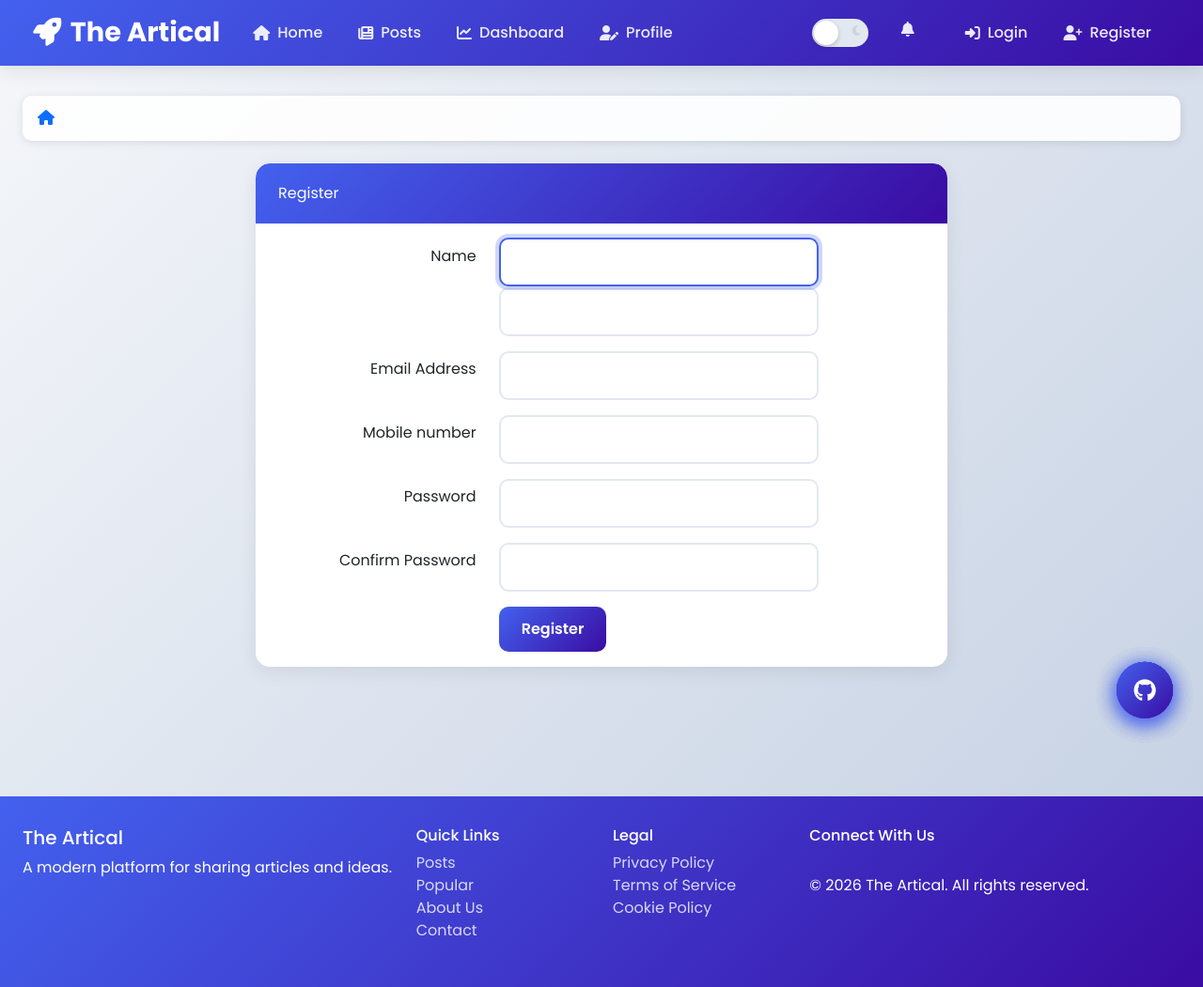
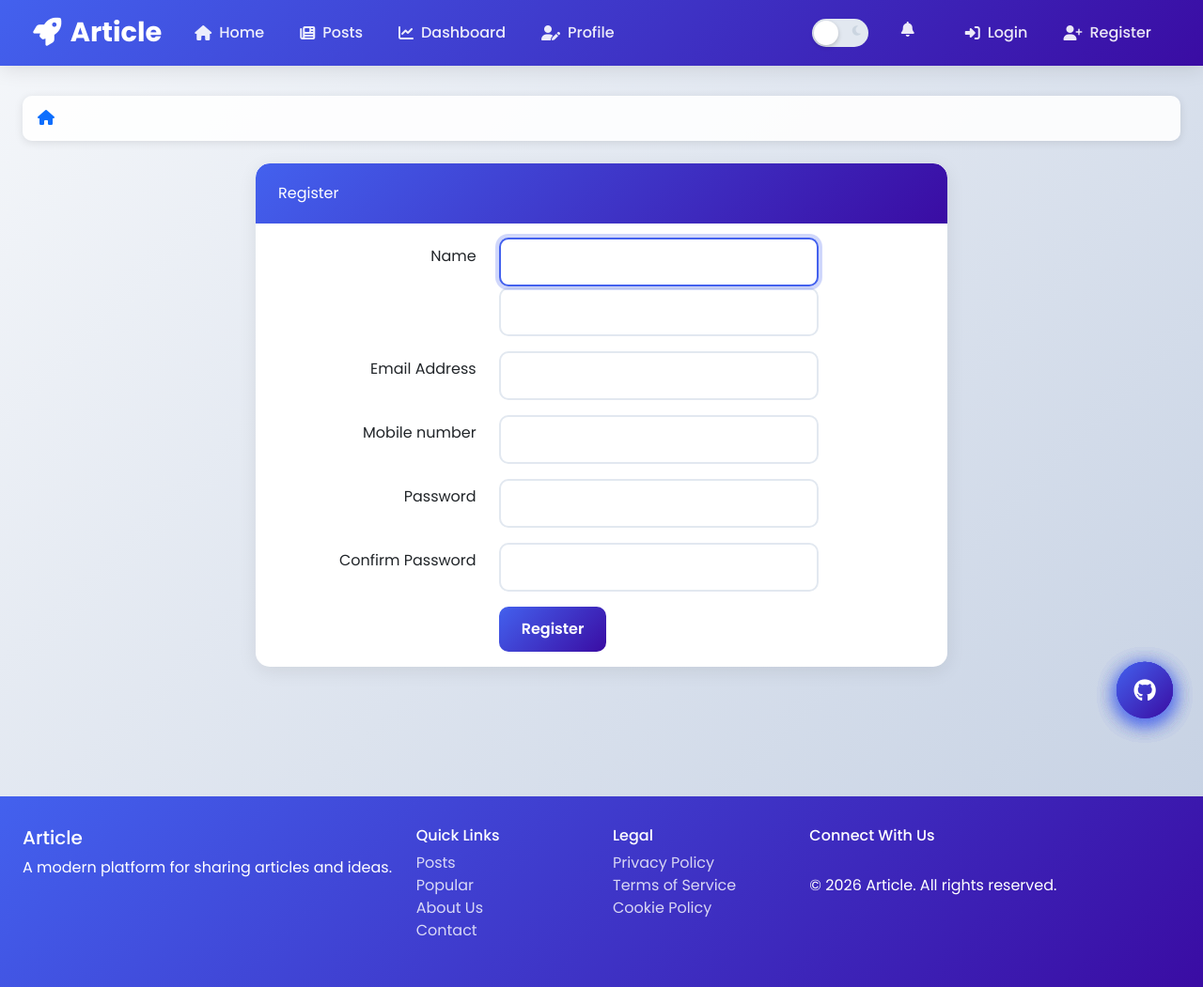
Before and after one commit to bromanitha-lgtm/social, a Laravel app: page /register in a window 1280 px wide. Shown: the whole page at 94% size. Run offline with Laravel 12, Linux system fonts and the light colour scheme; parts of the project's set-up code (start-up, migrations or seed data) failed here and were passed over; some libraries are stand-ins or nearby versions.

Commit message:
Replace starter branding with Article
Co-authored-by: Copilot <223556219+Copilot@users.noreply.github.com>

```diff
--- a/composer.json
+++ b/composer.json
@@ -1,9 +1,9 @@
 {
     "$schema": "https://getcomposer.org/schema.json",
-    "name": "laravel/laravel",
+    "name": "article/social",
     "type": "project",
-    "description": "The skeleton application for the Laravel framework.",
-    "keywords": ["laravel", "framework"],
+    "description": "A community platform for publishing articles and connecting writers with readers.",
+    "keywords": ["articles", "publishing", "social"],
     "license": "MIT",
     "require": {
         "php": "^8.2",
--- a/config/app.php
+++ b/config/app.php
@@ -13,7 +13,7 @@ return [
     |
     */
 
-    'name' => env('APP_NAME', 'Laravel'),
+    'name' => env('APP_NAME', 'Article'),
 
     /*
     |--------------------------------------------------------------------------
--- a/resources/views/layouts/app.blade.php
+++ b/resources/views/layouts/app.blade.php
@@ -5,7 +5,7 @@
     <meta name="viewport" content="width=device-width, initial-scale=1">
     <meta name="csrf-token" content="{{ csrf_token() }}">
 
-    <title>{{ config('app.name', 'Laravel') }} - @yield('title', 'Dashboard')</title>
+    <title>{{ config('app.name', 'Article') }} - @yield('title', 'Dashboard')</title>
 
     <!-- Favicon -->
     <link rel="icon" type="image/x-icon" href="{{ asset('favicon.ico') }}">
@@ -646,7 +646,7 @@
             <span class="visually-hidden">Loading...</span>
         </div>
         <h3 class="mt-4 text-light animate__animated animate__pulse">
-            <i class="fas fa-rocket me-2"></i>Loading {{ config('app.name', 'Laravel') }}...
+            <i class="fas fa-rocket me-2"></i>Loading {{ config('app.name', 'Article') }}...
         </h3>
     </div>
 
@@ -656,7 +656,7 @@
             <!-- Brand Logo -->
             <a class="navbar-brand animate__animated animate__fadeInLeft" href="{{ url('/') }}">
                 <i class="fas fa-rocket"></i>
-                <span>{{ config('app.name', 'Laravel') }}</span>
+                <span>{{ config('app.name', 'Article') }}</span>
             </a>
 
             <!-- Mobile Toggle Button -->
@@ -878,7 +878,7 @@
         <div class="container-fluid px-4">
             <div class="row">
                 <div class="col-md-4">
-                    <h5>{{ config('app.name', 'Laravel') }}</h5>
+                    <h5>{{ config('app.name', 'Article') }}</h5>
                     <p class="mb-0">A modern platform for sharing articles and ideas.</p>
                 </div>
                 <div class="col-md-2">
@@ -908,7 +908,7 @@
                         <a href="#" class="text-white fs-5"><i class="fab fa-github"></i></a>
                     </div>
                     <p class="mt-3 mb-0">
-                        &copy; {{ date('Y') }} {{ config('app.name', 'Laravel') }}. All rights reserved.
+                        &copy; {{ date('Y') }} {{ config('app.name', 'Article') }}. All rights reserved.
                     </p>
                 </div>
             </div>
--- a/resources/views/layouts/homeTabs/profile.blade.php
+++ b/resources/views/layouts/homeTabs/profile.blade.php
@@ -58,7 +58,7 @@
             <h3>Skills & Tags</h3>
             <div style="margin-top: 15px; display: flex; flex-wrap: wrap; gap: 10px; margin-bottom: 15px;" id="skills-container">
                 @php
-                    $skills = ['UI Design', 'Figma', 'HTML/CSS', 'Prototyping', 'JavaScript', 'Laravel', 'PHP', 'MySQL'];
+                    $skills = ['UI Design', 'Figma', 'HTML/CSS', 'Prototyping', 'JavaScript', 'Technical Writing', 'PHP', 'MySQL'];
                 @endphp
                 @foreach($skills as $skill)
                     <span class="skill-tag">{{ $skill }}</span>
--- a/resources/views/welcome.blade.php
+++ b/resources/views/welcome.blade.php
@@ -11,7 +11,10 @@
 </head>
 <body>
     <header>
-        <img src="{{ asset('build/assets/svg/mainLogo.svg') }}" alt="Logo" class="logo">
+        <a href="{{ route('home') }}" class="site-brand" aria-label="Article home">
+            <span class="site-brand-icon"><i class="fas fa-book-open" aria-hidden="true"></i></span>
+            <span>Article</span>
+        </a>
 
         <div class="lang-toggle-container">
             <button class="lang-toggle-btn" id="langToggle">
```
Also changed, not shown: public/css/welcome.css (+25 -0 lines), tests/Feature/WelcomePageTest.php (+1 -0 lines), README.md, 3 other files.
